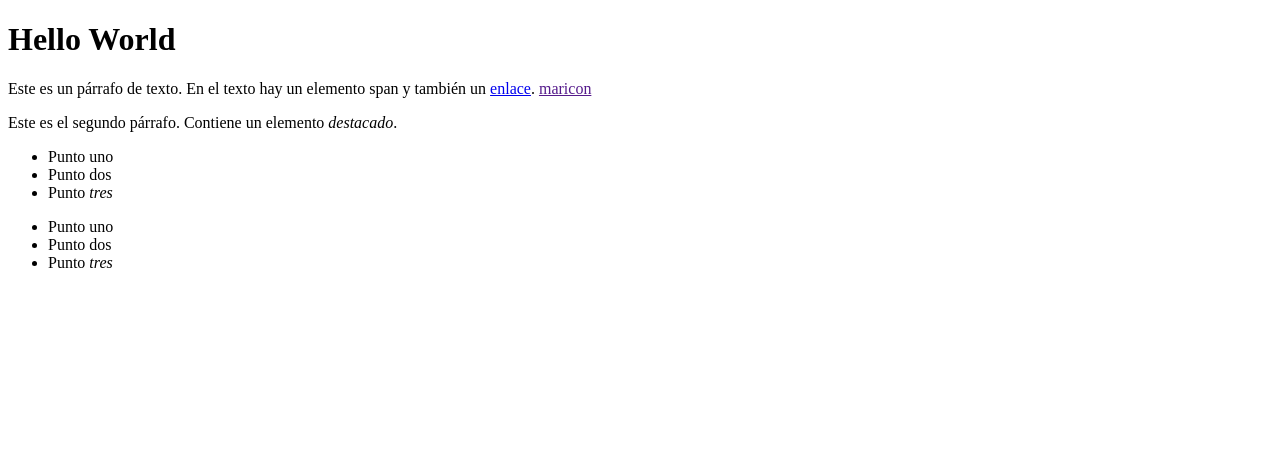
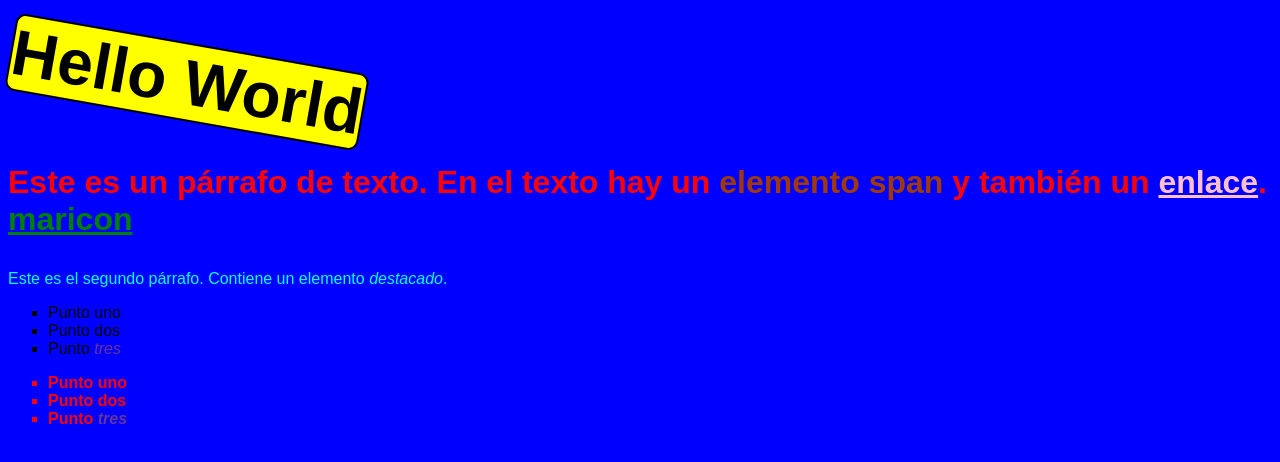
Before and after one commit to Ignorancio/Ignorancio.github.io, a plain HTML site: page index.html in a window 1280 px wide. Drawn offline with Linux system fonts and the light colour scheme.

Commit message:
Update index.html

```diff
--- a/index.html
+++ b/index.html
@@ -1,7 +1,7 @@
 <!DOCTYPE html>
 <html>
     <head>
-        <link rel="stylesheet" href="_styles.css" />
+        <link rel="stylesheet" href="styles.css" />
 
         <title>Ravendawn DB</title>
         <style>
```
